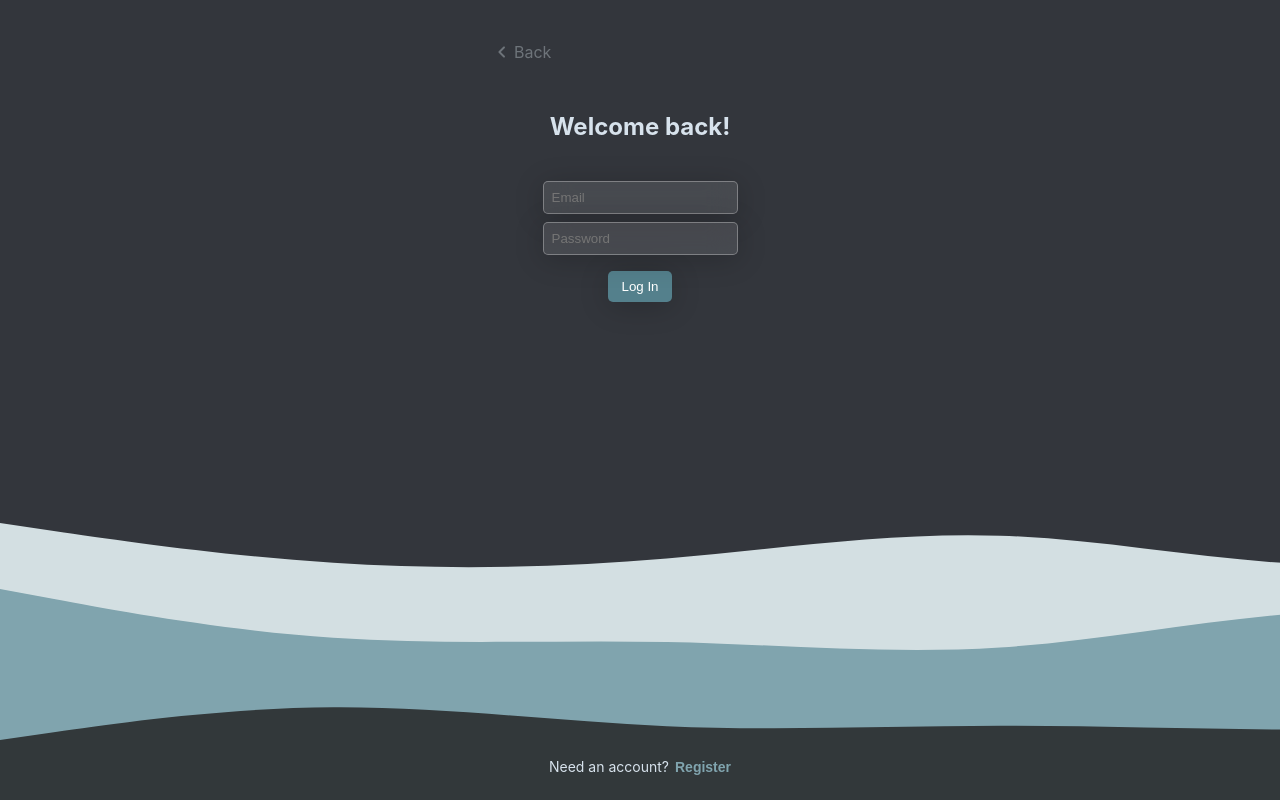
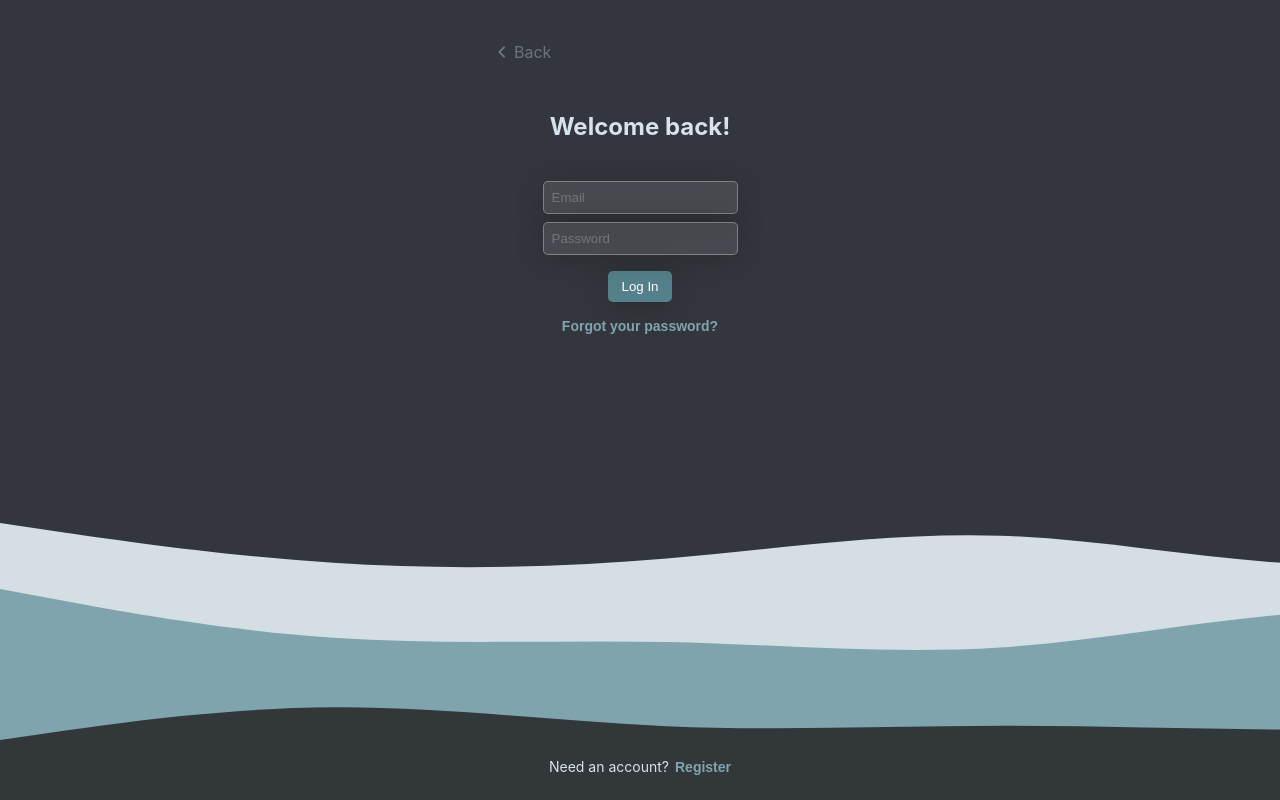
Before and after one commit to jeffli0720/choobs, a React (Create React App) app: page /login in a window 1280 px wide. Built offline with nearby package versions, Linux system fonts and the light colour scheme; no server answers.

Commit message:
Implemented password reset

```diff
--- a/src/pages/Login/Login.jsx
+++ b/src/pages/Login/Login.jsx
@@ -1,9 +1,10 @@
-import React, { useState, useEffect } from "react";
+import React, { useState, useEffect, useRef } from "react";
 import { auth, db } from "../../firebase";
 import { Link, useNavigate } from "react-router-dom";
 import {
 	signInWithEmailAndPassword,
 	// sendEmailVerification,
+	sendPasswordResetEmail,
 	createUserWithEmailAndPassword,
 } from "firebase/auth";
 import { doc, setDoc } from "firebase/firestore";
@@ -22,6 +23,7 @@ function Login(props) {
 	const [loading, setLoading] = useState(false);
 
 	const navigate = useNavigate();
+	const buttonRef = useRef();
 
 	const handleLogin = async (e) => {
 		e.preventDefault();
@@ -49,7 +51,7 @@ function Login(props) {
 			setLoading(false);
 			return;
 		} else {
-			if (!/^\d{2}stu\d{3}@lexingtonma\.org$/.test(email)) {
+			if (!/^(25|26|27|28)stu\d{3}@lexingtonma\.org$/.test(email)) {
 				setErrorMessage("Please use your Lexington email.");
 				setLoading(false);
 				return;
@@ -99,8 +101,14 @@ function Login(props) {
 			if (errorMessage.includes("auth/invalid-login-credentials")) {
 				setErrorMessage("Email or password is incorrect.");
 			}
+			if (errorMessage.includes("auth/user-not-found")) {
+				setErrorMessage("User not found.");
+			}
 			if (errorMessage.includes("auth/invalid-email")) {
 				setErrorMessage("Email invalid. Please try again.");
+			}
+			if (errorMessage.includes("auth/missing-email")) {
+				setErrorMessage("Missing email.");
 			}
 			if (errorMessage.includes("auth/missing-password")) {
 				setErrorMessage("Missing password.");
@@ -133,6 +141,55 @@ function Login(props) {
 		}
 	};
 
+	const handlePasswordReset = () => {
+		buttonRef.current.disabled = true;
+		buttonRef.current.textContent = "Sending email...";
+
+		if (/^(25|26|27|28)stu\d{3}@lexingtonma\.org$/.test(email)) {
+			sendPasswordResetEmail(auth, email)
+				.then(() => {
+					let countdownTimer = 10;
+					buttonRef.current.textContent = `Reset email sent! (${countdownTimer}s)`;
+					const countdownInterval = setInterval(() => {
+						countdownTimer--;
+						buttonRef.current.textContent = `Reset email sent! (${countdownTimer}s)`;
+						if (countdownTimer === 0) {
+							clearInterval(countdownInterval);
+							buttonRef.current.disabled = false;
+							buttonRef.current.textContent = "Forgot your password?";
+						}
+					}, 1000);
+				})
+				.catch((error) => {
+					let countdownTimer = 10;
+					buttonRef.current.textContent = `Failed to send email. (${countdownTimer}s)`;
+					setErrorMessage(error.message);
+					console.error(error.message);
+					const countdownInterval = setInterval(() => {
+						countdownTimer--;
+						buttonRef.current.textContent = `Failed to send email. (${countdownTimer}s)`;
+						if (countdownTimer === 0) {
+							clearInterval(countdownInterval);
+							buttonRef.current.disabled = false;
+							buttonRef.current.textContent = "Forgot your password?";
+						}
+					}, 1000);
+				});
+		} else {
+			let countdownTimer = 5;
+			buttonRef.current.textContent = `Email invalid. (${countdownTimer}s)`;
+			const countdownInterval = setInterval(() => {
+				countdownTimer--;
+				buttonRef.current.textContent = `Email invalid. (${countdownTimer}s)`;
+				if (countdownTimer === 0) {
+					clearInterval(countdownInterval);
+					buttonRef.current.disabled = false;
+					buttonRef.current.textContent = "Forgot your password?";
+				}
+			}, 1000);
+		}
+	};
+
 	return (
 		<>
 			<div className={styles.loginPage}>
@@ -159,6 +216,9 @@ function Login(props) {
 										) : (
 											`Log In`
 										)}
+									</button>
+									<button ref={buttonRef} className={styles.link} onClick={handlePasswordReset}>
+										Forgot your password?
 									</button>
 								</div>
 
--- a/src/pages/Login/Login.module.css
+++ b/src/pages/Login/Login.module.css
@@ -148,13 +148,18 @@
 	padding-left: 6px;
 }
 
-.toggleLoginSignup > button {
+.link {
 	background: none;
 	border: none;
 	color: #80a4ae;
 	font-weight: 600;
 	font-size: 14px;
 	padding: 0 6px;
+	transition: all 0.2s ease-in-out;
+}
+
+.link:disabled {
+	color: #646464 !important;
 }
 
 .wave {
```
